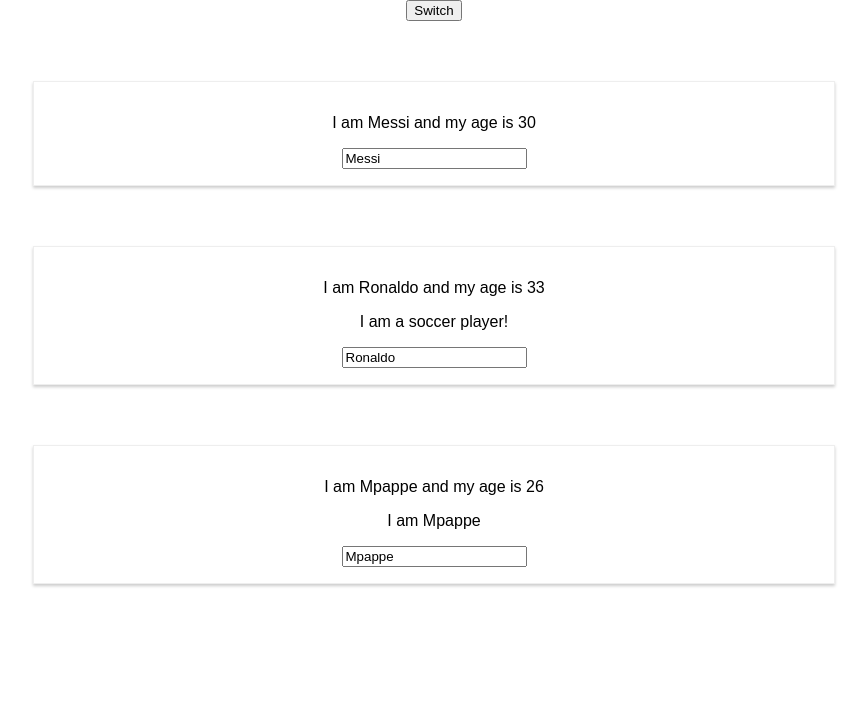
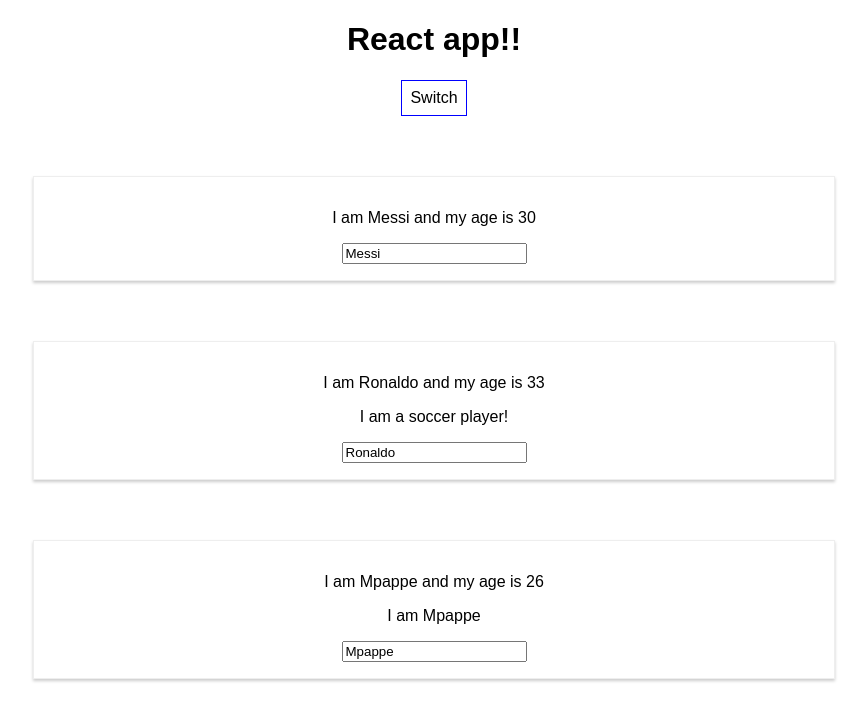
Before and after one commit to thejavascriptways/ReactjsBasics, a React (Create React App) app in the folder react-basics/: page / in a window 1280 px wide. Shown: the top 720 px of the page, without its empty margins (206-1073 px from the left). Built offline with nearby package versions, Linux system fonts and the light colour scheme.

Commit message:
inline styles

```diff
--- a/react-basics/src/App.js
+++ b/react-basics/src/App.js
@@ -36,10 +36,23 @@
   };
 
   render() {
+
+    const style = {
+      backgroundColor: 'white',
+      font: 'inherit',
+      border: '1px solid blue',
+      padding: '8px',
+      cursor: 'pointer'
+    }
+
     return (
       <div className="App">
 
-        <button onClick={this.switchNameHandler.bind(this,'Hazard')}>Switch</button>
+        <h1>React app!!</h1>
+        <button
+        style={style}
+        onClick={this.switchNameHandler.bind(this,'Hazard')}>Switch
+        </button>
 
 
         <Person
```
